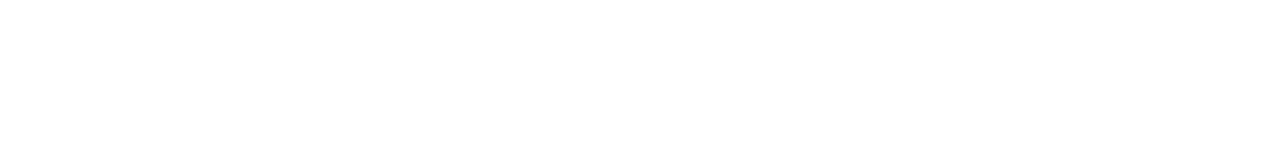
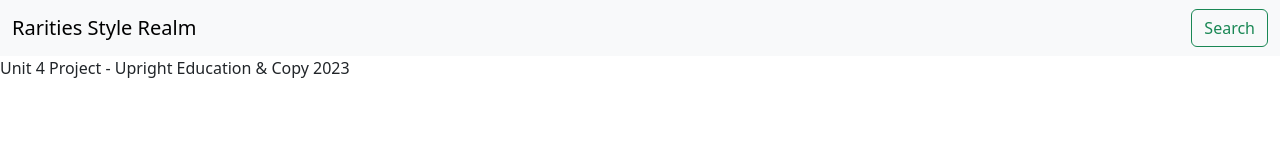
Before and after one commit to tashean/Unit-4_Project_Fake_Store_Student, a plain HTML site: page cart.html in a window 1280 px wide. Drawn offline with nearby package versions, Linux system fonts and the light colour scheme.

Commit message:
update continuation of structure

```diff
--- a/cart.html
+++ b/cart.html
@@ -3,9 +3,41 @@
 <head>
     <meta charset="UTF-8">
     <meta name="viewport" content="width=device-width, initial-scale=1.0">
-    <title>Document</title>
+    <title>Shopping Cart</title>
 </head>
 <body>
 
+
+    <!-- Link to Bootstrap -->
+    <link href="https://cdn.jsdelivr.net/npm/bootstrap@5.3.2/dist/css/bootstrap.min.css" rel="stylesheet" integrity="sha384-T3c6CoIi6uLrA9TneNEoa7RxnatzjcDSCmG1MXxSR1GAsXEV/Dwwykc2MPK8M2HN" crossorigin="anonymous">
+
+    <!-- Link to Stylesheet -->
+    <link rel="Stylesheet" href="cart.css">
+
+    <title>The Brand Shopping Cart</title>
+</head>
+<body>
+
+    <!-- Javascript -->
+<!-- Link to Index.js -->
+<script src="index.js ></script>
+<!-- Link to Bootstrap -->
+<script src="https://cdn.jsdelivr.net/npm/bootstrap@5.3.2/dist/js/bootstrap.bundle.min.js" integrity="sha384-C6RzsynM9kWDrMNeT87bh95OGNyZPhcTNXj1NW7RuBCsyN/o0jlpcV8Qyq46cDfL" crossorigin="anonymous"></script>
+
+<!-- Navigation Bar -->
+<div>
+<nav class="navbar bg-body-tertiary">
+    <div class="container-fluid">
+    <a class="navbar-brand">Rarities Style Realm</a>
+    <form class="d-flex" role="search">
+        <button class="btn btn-outline-success" type="submit">Search</button>
+    </form>
+    </div>
+</nav>
+</div>
+
+<footer>
+    Unit 4 Project - Upright Education & Copy 2023
+</footer>
 </body>
 </html>
```
Also changed, not shown: index.html (+10 -5 lines), index.js (added), shopping.css (line endings or trailing spaces).
